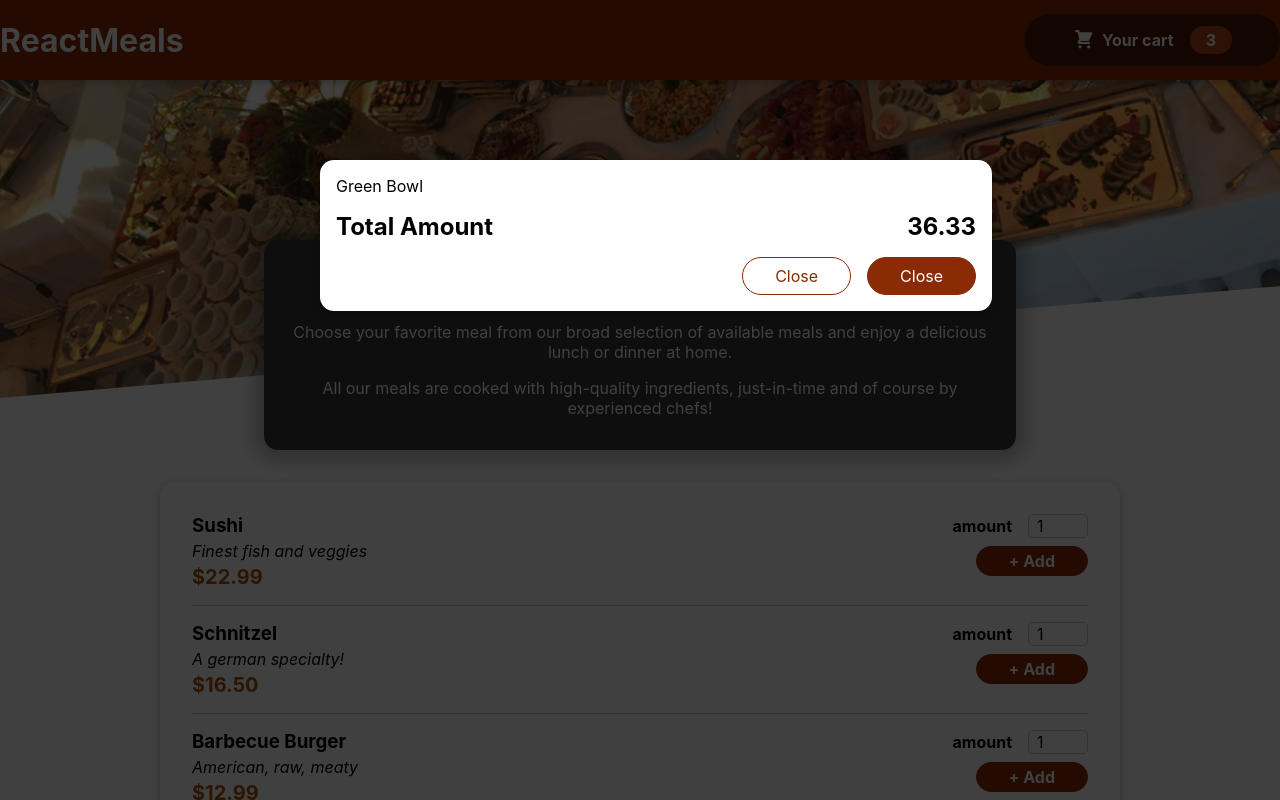
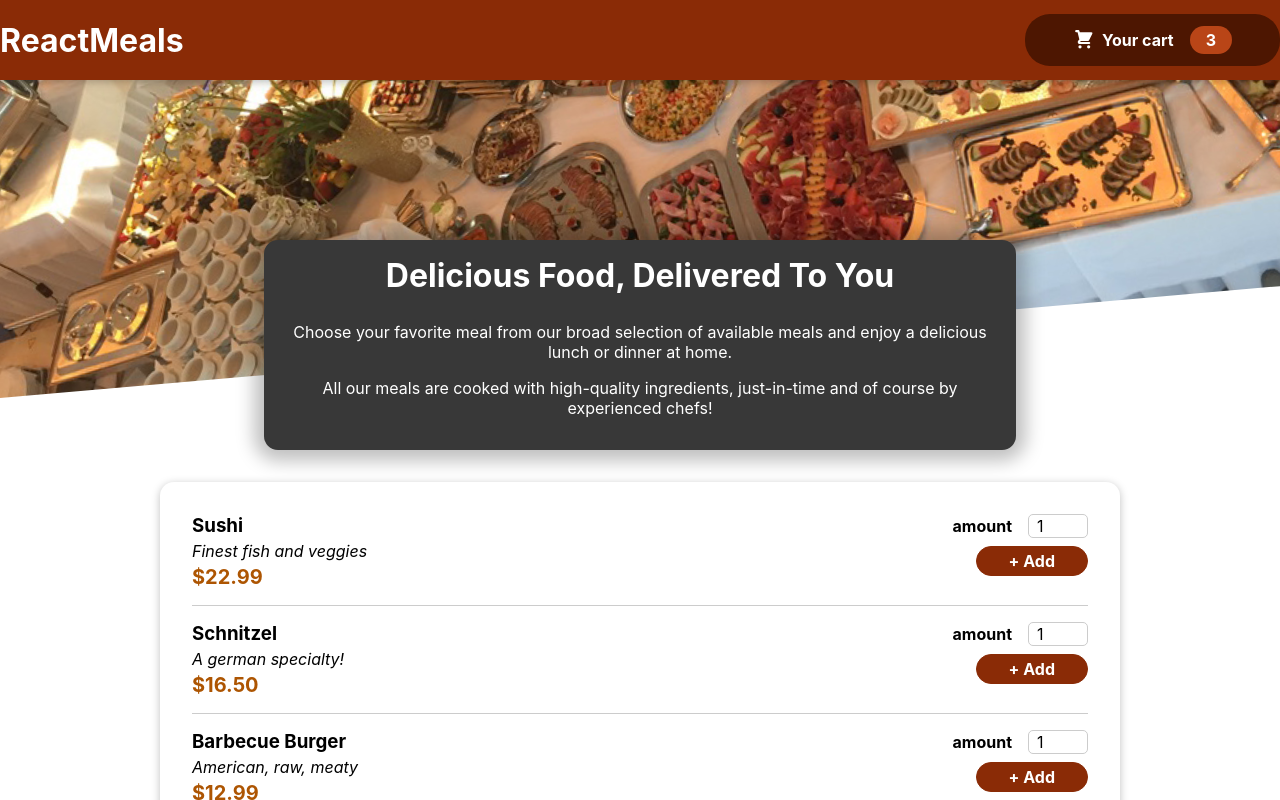
Before and after one commit to shahbaazchaviwale/react-mar-2022-foodapp, a React (Create React App) app: page / in a window 1280 px wide. Shown: the top 800 px of the page. Built offline with nearby package versions, Linux system fonts and the light colour scheme.

Commit message:
Managing Cart & Modal State

```diff
--- a/src/App.js
+++ b/src/App.js
@@ -1,14 +1,24 @@
 import "./App.css";
-import { Fragment } from "react";
+import { Fragment, useState } from "react";
 import Header from "./components/Layout/Header";
 import Meals from "./components/Meals/Meals";
 import Cart from "./components/Cart/Cart";
 
 function App() {
+  const [cartIsShown, setCartIsShown] = useState(false);
+
+  const showCartHandler = () => {
+    setCartIsShown(true);
+  };
+
+  const hideCartHandler = () => {
+    setCartIsShown(false);
+  };
+
   return (
     <Fragment>
-      <Cart />
-      <Header />
+      {cartIsShown && <Cart onClose={hideCartHandler} />}
+      <Header onShowCart={showCartHandler} />
       <main>
         <Meals />
       </main>
--- a/src/components/Cart/Cart.js
+++ b/src/components/Cart/Cart.js
@@ -3,7 +3,7 @@
 
 const Cart = (props) => {
   const cartItem = (
-    <ul className={classes['cart-items']}>
+    <ul className={classes["cart-items"]}>
       {[
         {
           id: "m4",
@@ -18,19 +18,20 @@
   );
 
   return (
-    <Modal>
+    <Modal onCloseModel={props.onClose}>
       {cartItem}
       <div className={classes.total}>
         <span>Total Amount</span>
         <span>36.33</span>
       </div>
       <div className={classes.actions}>
-        <button className={classes['button--alt']}>Close</button>
-        <button className={classes.button}>Close</button>
+        <button className={classes["button--alt"]} onClick={props.onClose}>
+          Close
+        </button>
+        <button className={classes.button}>Order</button>
       </div>
     </Modal>
   );
 };
 
-
 export default Cart;
--- a/src/components/UI/Modal.js
+++ b/src/components/UI/Modal.js
@@ -1,9 +1,9 @@
 import { Fragment } from "react";
 import classes from "./Modal.module.css";
-import ReactDOM from 'react-dom';
+import ReactDOM from "react-dom";
 
-const Backdrop = () => {
-  return <div className={classes.backdrop}></div>;
+const Backdrop = (props) => {
+  return <div className={classes.backdrop} onClick={props.closeModel}></div>;
 };
 
 const ModalOverlay = (props) => {
@@ -19,7 +19,10 @@
 const Modal = (props) => {
   return (
     <Fragment>
-      {ReactDOM.createPortal(<Backdrop />, portalElement)}
+      {ReactDOM.createPortal(
+        <Backdrop closeModel={props.onCloseModel} />,
+        portalElement
+      )}
       {ReactDOM.createPortal(
         <ModalOverlay>{props.children}</ModalOverlay>,
         portalElement
```
